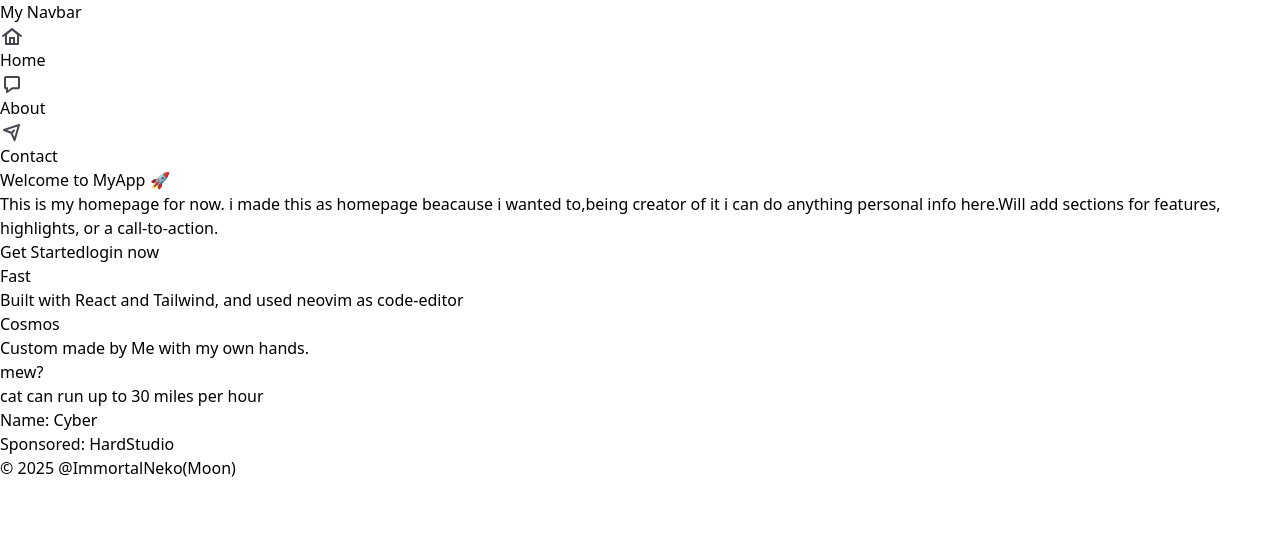
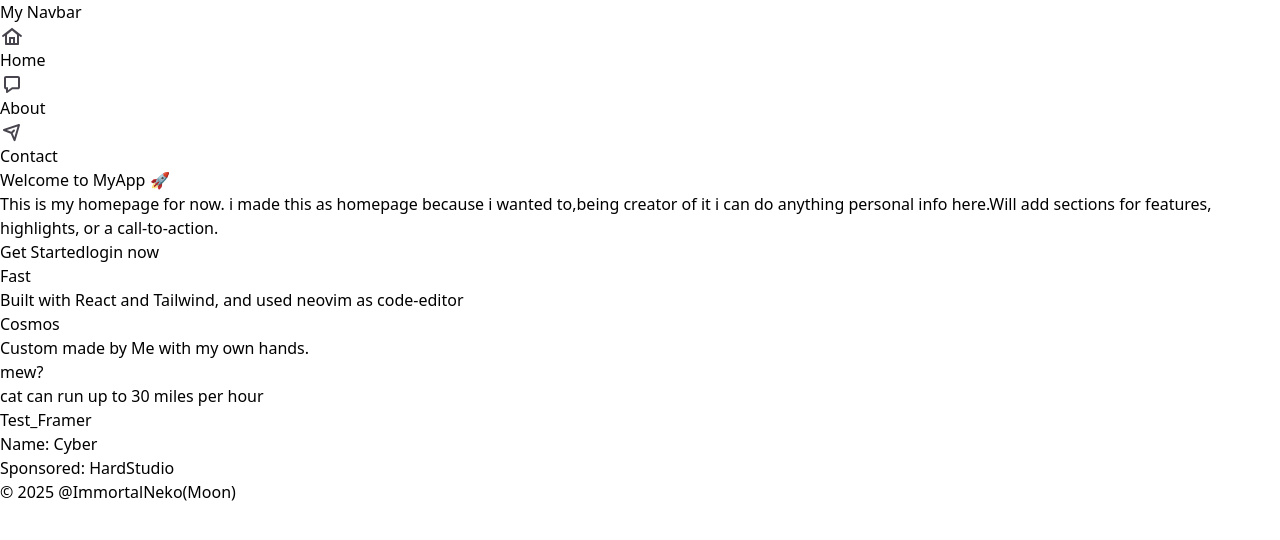
Before and after one commit to Neko01t/demon-house, a React (Vite) app: page / in a window 1280 px wide. Shown: the top 540 px of the page. Built offline with nearby package versions, Linux system fonts and the light colour scheme.

Commit message:
added framer and about page
I added framer animation it is good
it can animate anything in world
i loved it
and about page looks a lil weird but its coool

```diff
--- a/package.json
+++ b/package.json
@@ -10,6 +10,7 @@
     "preview": "vite preview"
   },
   "dependencies": {
+    "framer-motion": "^12.23.12",
     "lucide-react": "^0.542.0",
     "react": "^19.1.1",
     "react-dom": "^19.1.1"
--- a/src/App.tsx
+++ b/src/App.tsx
@@ -5,6 +5,7 @@ import Signup from './pages/signup.tsx'
 import Home from './pages/home.tsx'
 import About from './pages/about.tsx'
 import Contact from './pages/contact.tsx'
+import { motion } from 'framer-motion'
 function App() {
   const [count, setCount] = useState(0)
   function pop(){
--- a/src/pages/about.tsx
+++ b/src/pages/about.tsx
@@ -1,9 +1,70 @@
-import React from "react";
-export default function About({onSwitchForm}: homeProps) {
+import React, { useState } from "react";
+import { motion } from "framer-motion";
+
+type CardProps = {
+  title: string;
+  shortDesc: string;
+  fullDesc: string;
+  image: string;
+};
+
+const Card: React.FC<CardProps> = ({ title, shortDesc, fullDesc, image }) => {
+  const [hovered, setHovered] = useState(false);
+
   return (
-    <div className="flex flex-col items-center justify-center flex-1 text-center px-6 py-12">
-      <div className="text-gray-800 hover:bg-sky-200 transition-colors duration-700 pointer rounded-xl  p-4 bg-white-800 ">Stuffs</div>
+    <motion.div
+      layout
+      onMouseEnter={() => setHovered(true)}
+      onMouseLeave={() => setHovered(false)}
+      transition={{ layout: { duration: 0.3, ease: "easeInOut" } }}
+      className={`bg-white shadow-lg rounded-2xl overflow-hidden cursor-pointer p-4 flex gap-4 ${
+        hovered ? "flex-col" : "flex-row"
+      }`}
+    >
+      <motion.img
+        layout
+        src={image}
+        alt={title}
+        className="w-24 h-24 object-cover rounded-xl"
+      />
+      <motion.div layout className="flex flex-col justify-center">
+        <h2 className="text-lg font-bold">{title}</h2>
+        <p className="text-gray-600 text-sm">
+          {hovered ? fullDesc : shortDesc}
+        </p>
+      </motion.div>
+    </motion.div>
+  );
+};
 
-   </div>
+const CardGrid: React.FC = () => {
+  const cards = [
+    {
+      title: "Website",
+      shortDesc: "My cool own Website",
+      fullDesc:
+        "I have made a Website frontend with React-vite, tailwindcss and framer-motion k, it contains my knowledge with react and its libraries",
+      image: "https://encrypted-tbn0.gstatic.com/images?q=tbn:ANd9GcQAGr6MVLAEzC-6TOV0ZXJHnz1AYqJKSt1HrQ&s",
+    },
+    {
+      title: "Car Game",
+      shortDesc: "The game I made with basic knowledge",
+      fullDesc:
+        "This was my first exprence with canvas in html and understanding the basics of how websites shows the amazes the internet with its power to be anything",
+      image: "https://i.pinimg.com/736x/48/99/1f/48991f90e9a0eed6f972f7c310bdd3e0.jpg",
+    },
+  ];
+
+  return (
+    <div className="min-h-screen bg-gray-100 p-8 flex flex-col items-center gap-6">
+      <h1 className="text-3xl font-bold mb-4">Hover Cards</h1>
+      <div className="grid grid-cols-1 sm:grid-cols-2 gap-6 w-full max-w-4xl">
+        {cards.map((card, index) => (
+          <Card key={index} {...card} />
+        ))}
+      </div>
+    </div>
   );
-}
+};
+
+export default CardGrid;
--- a/src/pages/home.tsx
+++ b/src/pages/home.tsx
@@ -1,13 +1,15 @@
 import React from "react";
+import { motion } from 'framer-motion'
 interface homeProps{
   onSwitchForm: (form : "login" | "signup" | "home" ) => void
 }
 export default function Home({onSwitchForm}: homeProps) {
+  const text = "Test_Framer".split("")
   return (
     <div className="flex flex-col items-center justify-center flex-1 text-center px-6 py-12">
       <h2 className="text-4xl font-bold mb-4">Welcome to MyApp 🚀</h2>
       <p className="text-lg text-gray-700 max-w-2xl mb-6">
-        This is my homepage for now. i made this as homepage beacause i wanted to,being creator of it i can do anything
+        This is my homepage for now. i made this as homepage because i wanted to,being creator of it i can do anything
         personal info here.Will add sections for features, highlights, or a call-to-action.
       </p>
 
@@ -40,6 +42,28 @@ export default function Home({onSwitchForm}: homeProps) {
           <p className="text-gray-600">
             cat can run up to 30 miles per hour
           </p>
+
+          <motion.div
+            initial="hidden"
+           animate="visible"
+            variants={{
+              visible: { transition: { staggerChildren: 0.05 } },
+            }}
+          >
+            {text.map((char, i) => (
+              <motion.span
+                key={i}
+              variants={{
+                  hidden: { opacity: 0, y: 20 },
+                  visible: { opacity: 1, y: 0 },
+                }}
+               transition={{ duration: 0.4 }}
+                className="inline-block"
+              >
+                {char}
+              </motion.span>
+            ))}
+        </motion.div>
         </div>
       </section>
     </div>
```
Also changed, not shown: 1 other file (tests, documents, lock files or other folders).
